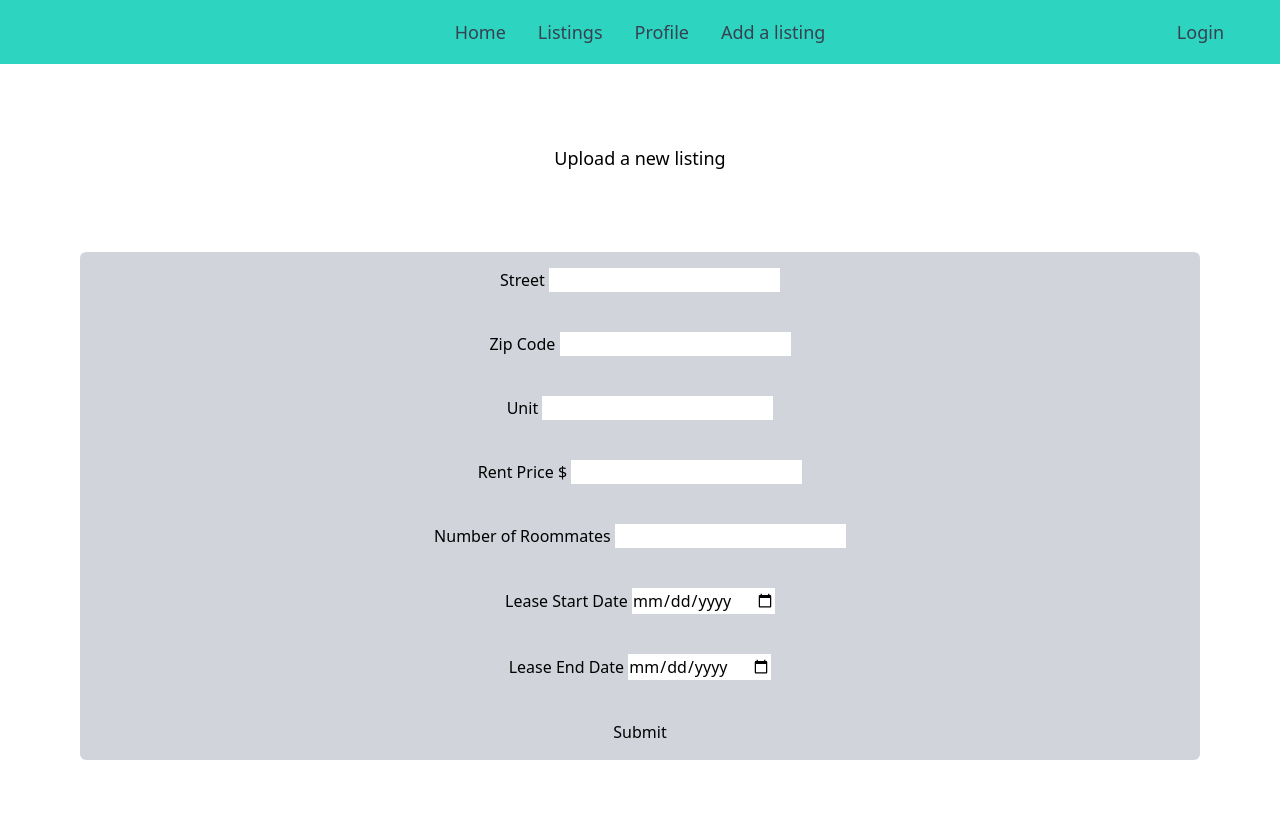
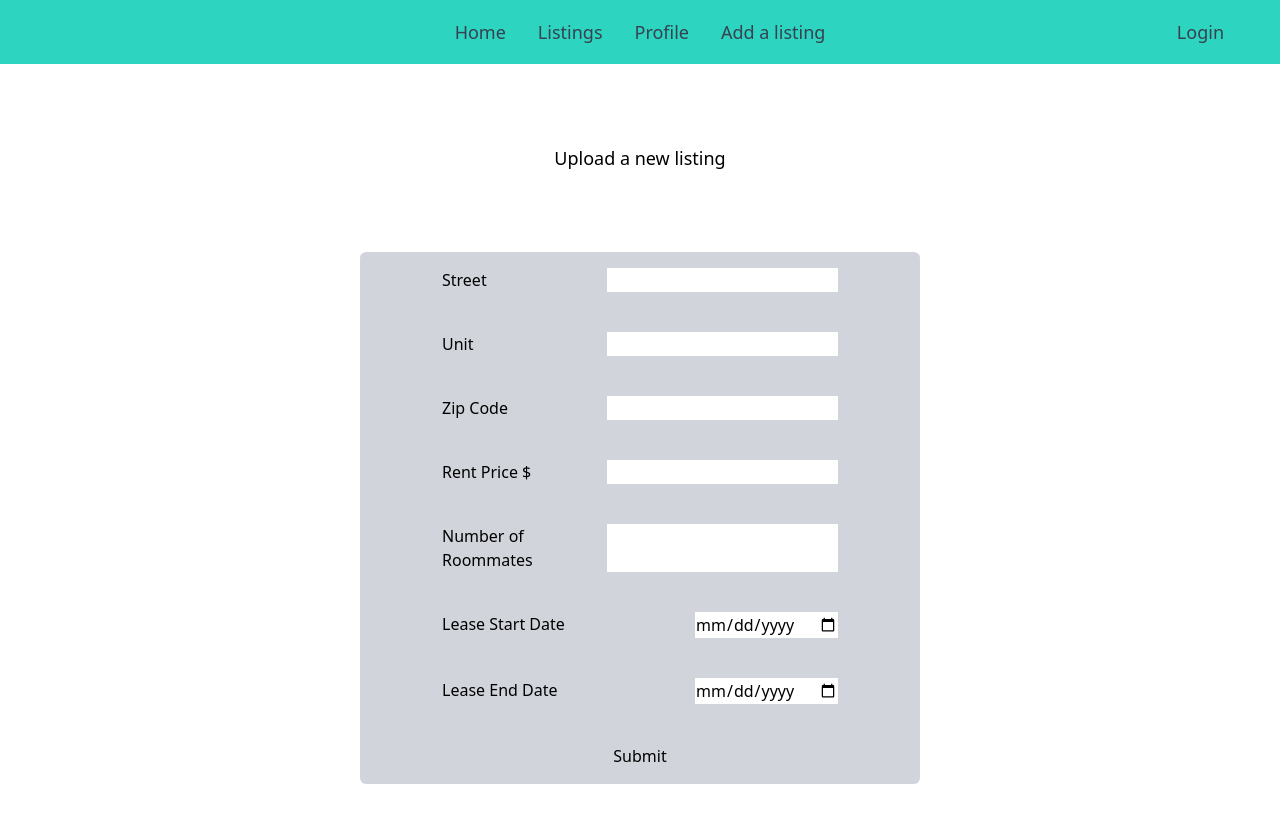
Before and after one commit to jackhernandez23/subletmatcher, a React (Vite) app in the folder frontend/: page /upload in a window 1280 px wide. Shown: the top 822 px of the page. Built offline with nearby package versions, Linux system fonts and the light colour scheme.

Commit message:
added jquery

```diff
--- a/frontend/package.json
+++ b/frontend/package.json
@@ -10,6 +10,7 @@
     "preview": "vite preview"
   },
   "dependencies": {
+    "jquery": "^3.7.1",
     "react": "^18.3.1",
     "react-dom": "^18.3.1",
     "react-router-dom": "^6.27.0",
--- a/frontend/src/App.jsx
+++ b/frontend/src/App.jsx
@@ -5,6 +5,7 @@ import {
     Routes,
     Route,
 } from "react-router-dom";
+import $ from "jquery";
 import Home from "./pages/index.jsx";
 import Listings from "./pages/listings.jsx";
 import Profile from "./pages/profile.jsx";
--- a/frontend/src/pages/upload.jsx
+++ b/frontend/src/pages/upload.jsx
@@ -20,42 +20,66 @@ const Upload = () => {
         })
     }
 
-    const handleSubmit = (e) => {
+    const handleSubmit = async (e) => {
         e.preventDefault();
 
         console.log("attempting form submit...")
 
-        //check that all inputs are valid
+        // check that all inputs are valid
 
-        if(formData.startDate >= formData.endDate) {
-            alert("Lease cannot end before it starts")
+        // validate dates
+        if((formData.startDate >= formData.endDate) || (new Date(formData.endDate) < new Date())) {
+            alert("Please enter valid dates")
             return
         }
 
+        // validate price
         if(formData.price <= 0) {
             alert("Please enter a valid rent price");
             return
         }
 
+        // validate num roommates
         if(formData.numRoommates < 0) {
             alert("Please enter a valid number of roommates");
             return
         }
 
         console.log("input data validated, submitting form")
-    }
+
+        // make HTTP request to send data to backend
+        try {
+            const response = await fetch('https://example.com/api', {
+              method: 'POST',
+              headers: {
+                'Content-Type': 'application/json'
+              },
+              body: JSON.stringify(formData)
+            });
+
+            // handle the response
+            if (response.ok) {
+              const result = await response.json();
+              console.log('Success:', result);
+            } else {
+              console.error('Error:', response.statusText);
+            }
+          } catch (error) {
+            console.error('Network error:', error);
+          }
+    };
 
     return (
-        <div className="flex flex-col justify-center p-20 h-full space-y-20">
+        <div className="flex flex-col justify-center items-center p-20 h-full space-y-20">
             <div>
                 <h1 className="flex justify-center text-lg">
                     Upload a new listing
                 </h1>
             </div>
 
-            <form onSubmit={handleSubmit} className="flex flex-col space-y-10 bg-gray-300 rounded-md w-25 h-50 items-center p-4">
-                <div>
-                    <label htmlFor="street">Street </label>
+            <form onSubmit={handleSubmit} className="flex flex-col space-y-10 bg-gray-300 rounded-md w-1/2 h-50 items-center p-4">
+                <div className="justify-center w-3/4 flex flex-row">
+                    <label className="items-start w-3/4" htmlFor="street">Street </label>
                     <input
                     type="text"
                     id="street"
@@ -65,8 +89,19 @@ const Upload = () => {
                     />
                 </div>
 
-                <div>
-                    <label htmlFor="zipcode">Zip Code </label>
+                <div className="justify-center w-3/4 flex flex-row">
+                    <label className="items-start w-3/4" htmlFor="unit">Unit </label>
+                    <input
+                    type="text"
+                    id="unit"
+                    name="unit"
+                    value={formData.unit}
+                    onChange={handleInput}
+                    />
+                </div>
+
+                <div className="justify-center w-3/4 flex flex-row">
+                    <label className="items-start w-3/4" htmlFor="zipcode">Zip Code </label>
                     <input
                     type="text"
                     id="zipcode"
@@ -76,19 +111,8 @@ const Upload = () => {
                     />
                 </div>
 
-                <div>
-                    <label htmlFor="unit">Unit </label>
-                    <input
-                    type="text"
-                    id="unit"
-                    name="unit"
-                    value={formData.unit}
-                    onChange={handleInput}
-                    />
-                </div>
-
-                <div>
-                    <label htmlFor="price">Rent Price $ </label>
+                <div  className="justify-center w-3/4 flex flex-row">
+                    <label className="items-start w-3/4" htmlFor="price">Rent Price $ </label>
                     <input
                     type="number"
                     id="price"
@@ -98,8 +122,8 @@ const Upload = () => {
                     />
                 </div>
 
-                <div>
-                    <label htmlFor="numRoommates">Number of Roommates </label>
+                <div className="justify-center w-3/4 flex flex-row">
+                    <label className="items-start w-3/4" htmlFor="numRoommates">Number of Roommates </label>
                     <input
                     type="number"
                     id="numRoommates"
@@ -109,8 +133,8 @@ const Upload = () => {
                     />
                 </div>
 
-                <div>
-                    <label htmlFor="startDate">Lease Start Date </label>
+                <div className="justify-center w-3/4 flex flex-row">
+                    <label className="items-start w-3/4" htmlFor="startDate">Lease Start Date </label>
                     <input
                     type="date"
                     id="startDate"
@@ -120,8 +144,8 @@ const Upload = () => {
                     />
                 </div>
 
-                <div>
-                    <label htmlFor="endDate">Lease End Date </label>
+                <div className="justify-center w-3/4 flex flex-row">
+                    <label className="items-start w-3/4" htmlFor="endDate">Lease End Date </label>
                     <input
                     type="date"
                     id="endDate"
```
Also changed, not shown: 1 other file (tests, documents, lock files or other folders).
